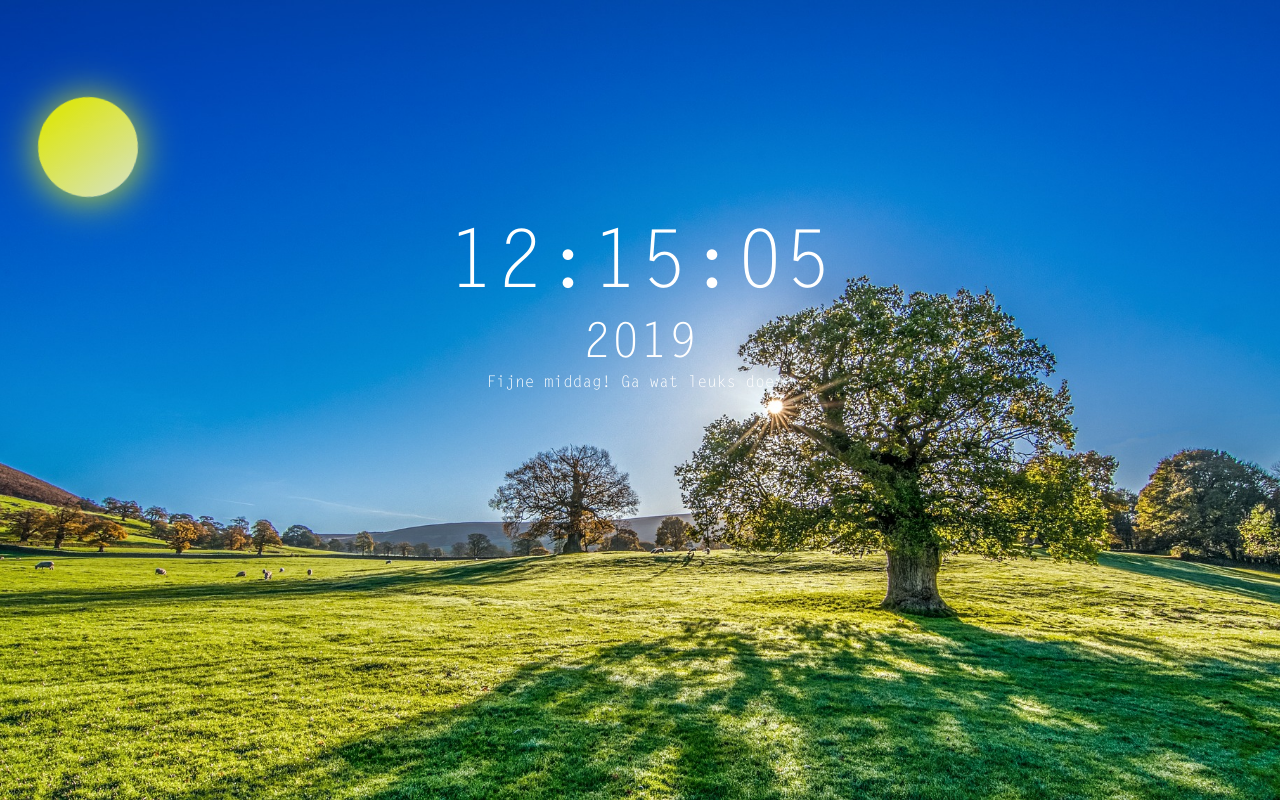
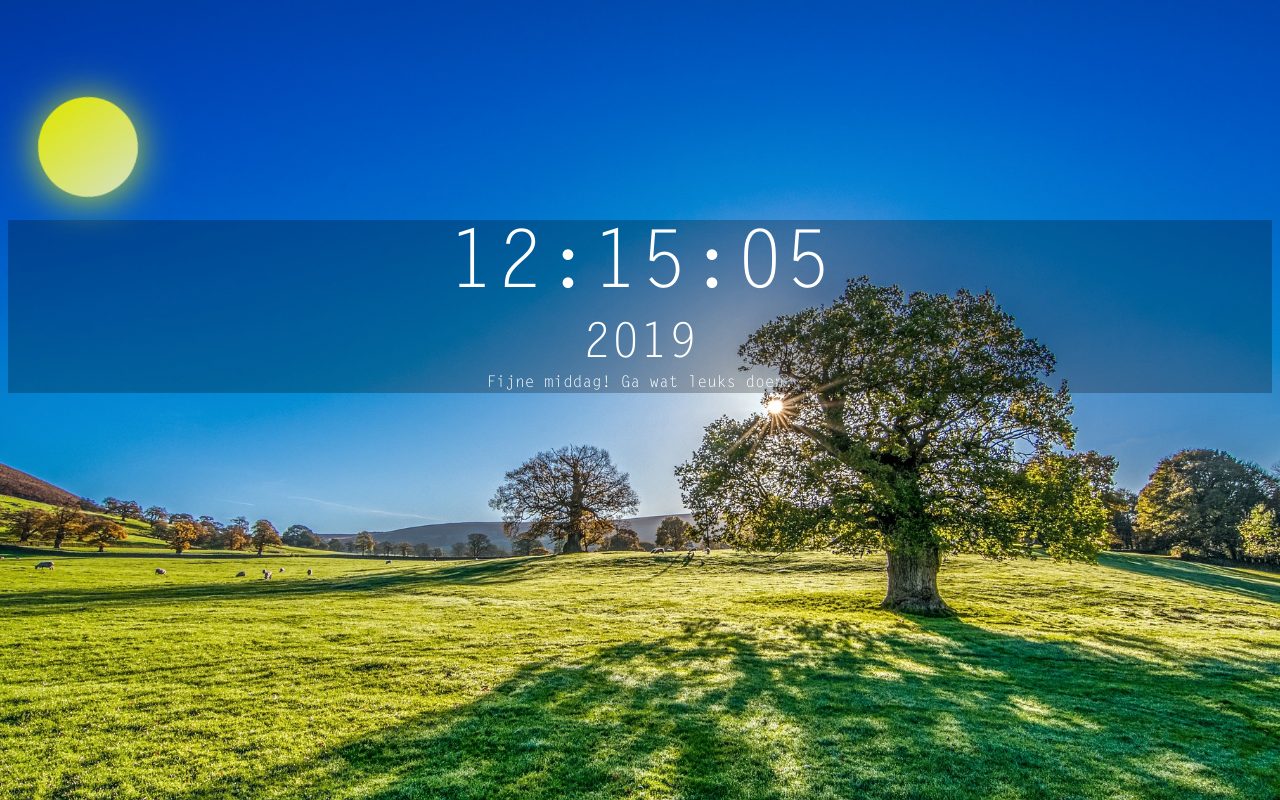
Before and after one commit to juliadejongg/Challenge2F, a plain HTML site: page index.html in a window 1280 px wide. Drawn offline with nearby package versions, Linux system fonts and the light colour scheme.

Commit message:
backgroundcolor

```diff
--- a/css/style.css
+++ b/css/style.css
@@ -42,6 +42,7 @@ body.night {
     flex-direction: column;
     justify-content: space-evenly;
     align-items: center;
+    background-color: rgba(0, 0, 0, 0.25);
 }
 
 #circle, #circle2, #circle3, #circle4{
```
